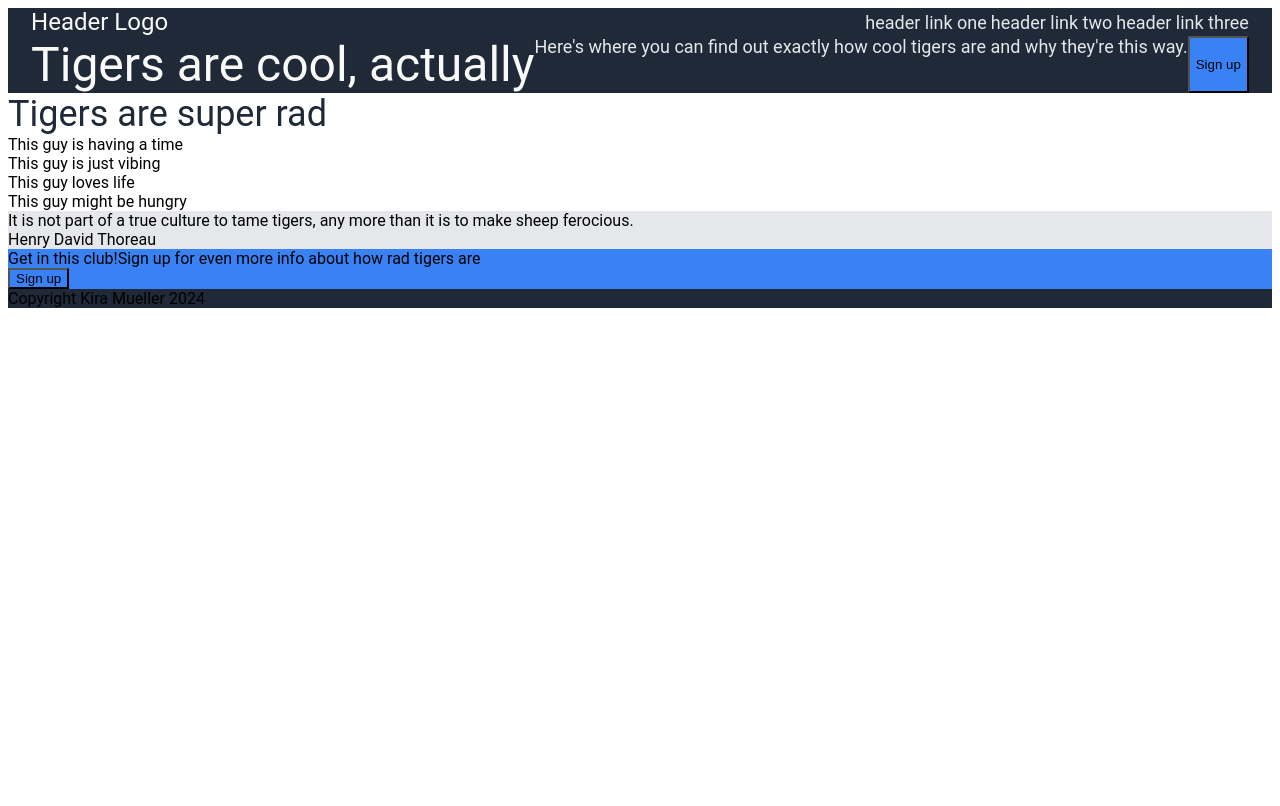
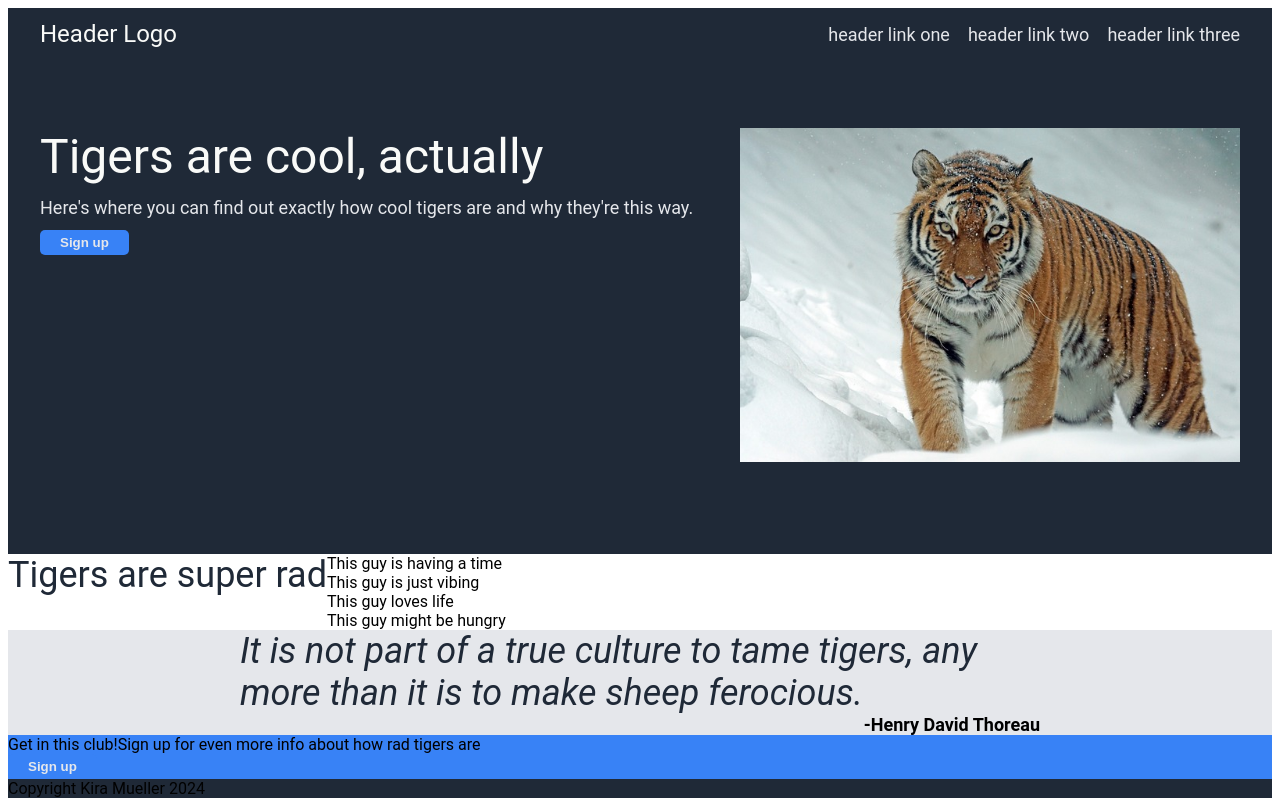
Before and after one commit to Sapphiery/landing-page-project, a plain HTML site: page index.html in a window 1280 px wide. Drawn offline with Linux system fonts and the light colour scheme.

Commit message:
Add hero section css styling

```diff
--- a/index.html
+++ b/index.html
@@ -3,15 +3,15 @@
 <head>
     <meta charset="UTF-8">
     <meta name="viewport" content="width=device-width, initial-scale=1.0">
-    <title>Cool Home</title>
+    <title>All About Tigers</title>
     <link rel="stylesheet" href="styles.css">
 </head>
 <body>
     <div class="quadrant" id="hero">
         <div class="container" id="hero-container">
-            <div class="header">
+            <div class="header container">
                 <div class="header-logo">Header Logo</div>
-                <div class="header-links">
+                <div class="header-links container">
                     <a href="#" class="nav-link">header link one</a>
                     <a href="#" class="nav-link">header link two</a>
                     <a href="#" class="nav-link">header link three</a>
@@ -23,8 +23,8 @@
                     <div class="hero-subtext">Here's where you can find out exactly how cool tigers are and why they're this way.</div>
                     <button class="hero-button">Sign up</button>
                 </div>
-                <div class="container hero-block">
-                    <img src="" alt="">
+                <div class="container hero-block hero-image-container">
+                    <img id="hero-image" src="./images/tiger-1975790_640.jpg" alt="A siberian tiger in snow">
                 </div>
             </div>
         </div>
@@ -51,9 +51,9 @@
         </div>
     </div>
     <div class="quadrant" id="quote">
-        <div class="quote-block">
+        <div class="container quote-block">
             <div class="quote-text">It is not part of a true culture to tame tigers, any more than it is to make sheep ferocious.</div>
-            <div class="quote-attribution">Henry David Thoreau</div>
+            <div class="quote-attribution">-Henry David Thoreau</div>
         </div>
     </div>
     <div class="quadrant" id="call-to-action">
--- a/styles.css
+++ b/styles.css
@@ -2,6 +2,19 @@ body {
     display: flex;
     flex-direction: column;
     font-family: Roboto, sans-serif;
+}
+
+button {
+    flex: none;
+    border: none;
+    border-radius: 5px;
+    padding: 5px 20px;
+    color: #e5e7eb;
+    font-weight: bold;
+}
+
+.quadrant {
+    display: flex;
 }
 
 a {
@@ -15,7 +28,15 @@ a {
 #hero-container {
     display: flex;
     flex-direction: column;
+    flex: 1;
+    max-width: 1200px;
 }
+
+#hero-image {
+    width: 500px;
+    height: auto;
+}
+
 
 #hero, .footer {
     background-color: #1f2937;
@@ -24,10 +45,43 @@ a {
 #hero {
     display: flex;
     justify-content: center;
+    padding: 12px;
+}
+
+.hero-section {
+    margin-bottom: 80px;
+    justify-content: space-between;
+}
+
+.hero-block {
+    flex-direction: column;
+    align-items: start;
+    gap: 12px;
 }
 
 #quote {
     background-color: #e5e7eb;
+    justify-content: center;
+}
+
+.quote-block {
+    flex-direction: column;
+    align-items: center;
+    max-width: 800px;
+    flex: 1;
+}
+
+.quote-text {
+    color: #1f2937;
+    font-size: 36px;
+    font-style: italic;
+    font-weight: light;
+}
+
+.quote-attribution {
+    font-size: 18px;
+    font-weight: bold;
+    align-self: flex-end;
 }
 
 #call-to-action, button {
@@ -35,9 +89,9 @@ a {
 }
 
 .header {
-    display: flex;
     justify-content: space-between;
     align-items: center;
+    margin-bottom: 80px;
 }
 
 .hero-text {
@@ -56,6 +110,10 @@ a {
     color: #f9faf8;
 }
 
+.header-links {
+    gap: 18px;
+}
+
 .information-header {
     font-size: 36px;
     font-weight: extra-bold;
```
Also changed, not shown: images/tiger-1975790_640.jpg (added), 1 other file.
